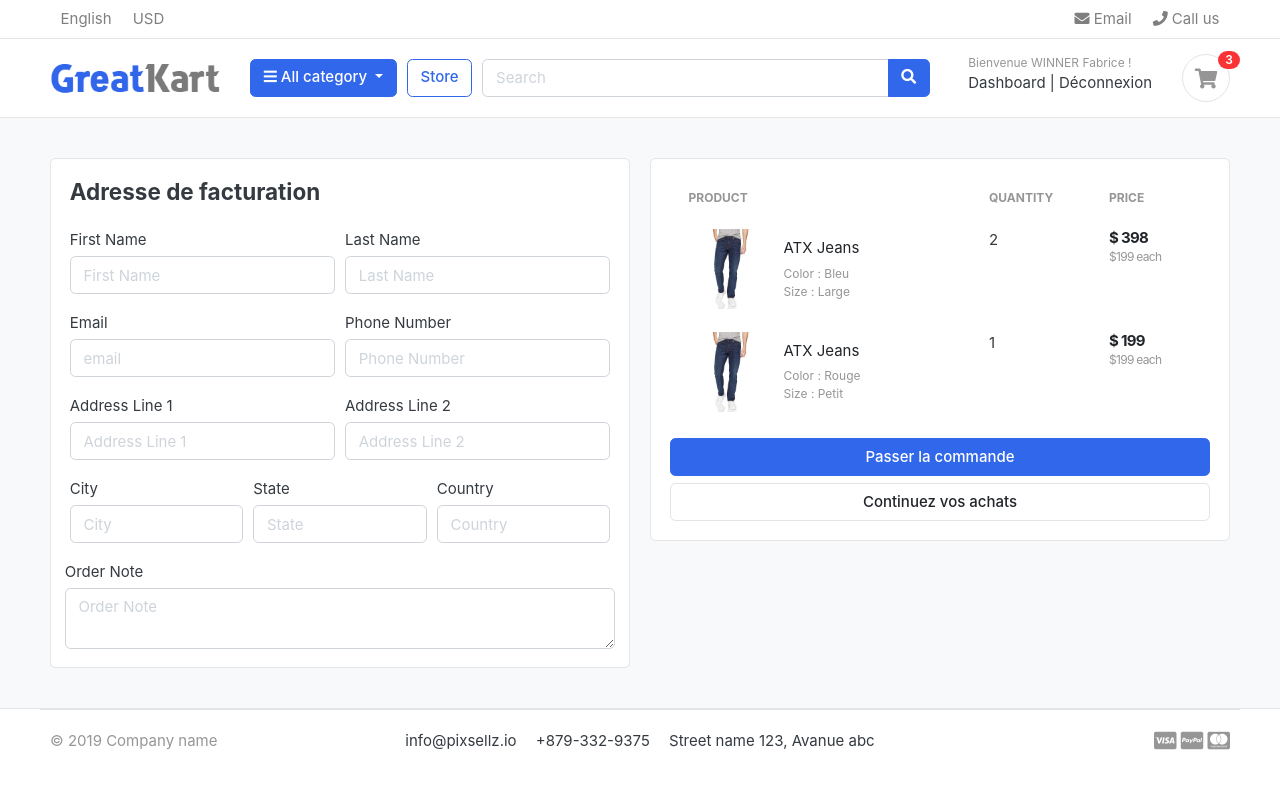
After one commit to fk-winner/e-commerce, a Django app: page /cart/checkout/ in a window 1280 px wide. The commit adds this page. Run offline with Django 3.2, Linux system fonts and the light colour scheme; a user stored in the database is signed in; data comes from the database, SQL or seed files in the repository; both versions use the stored data as it was after the commit; some libraries are stand-ins or nearby versions; some web fonts are replaced.

Commit message:
completed cart and checkout page for the logged in user

```diff
--- a/carts/context_processors.py
+++ b/carts/context_processors.py
@@ -9,7 +9,11 @@ def counter(request):
     else:
         try:
             cart = Cart.objects.filter(cart_id=_cart_id(request))
-            cart_items = Cartitem.objects.all().filter(cart=cart[:1])
+            if request.user.is_authenticated:
+                cart_items = Cartitem.objects.all().filter(user=request.user)
+            else:
+                cart_items = Cartitem.objects.all().filter(cart=cart[:1])
+
             for cart_item in cart_items:
                 cart_count += cart_item.quantity
         except Cart.DoesNotExist:
--- a/carts/models.py
+++ b/carts/models.py
@@ -1,5 +1,6 @@
 from django.db import models
 from store.models import Product, Variation
+from accounts.models import Account
 
 # Create your models here.
 
@@ -12,9 +13,10 @@ class Cart(models.Model):
         return self.cart_id
 
 class Cartitem(models.Model):
+    user = models.ForeignKey(Account, on_delete=models.CASCADE, null=True)
     product   = models.ForeignKey(Product, on_delete=models.CASCADE)
     variations = models.ManyToManyField(Variation, blank=True)
-    cart      = models.ForeignKey(Cart, on_delete=models.CASCADE)
+    cart      = models.ForeignKey(Cart, on_delete=models.CASCADE, null=True)
     quantity  = models.IntegerField()
     is_active = models.BooleanField(default=True)
 
--- a/carts/urls.py
+++ b/carts/urls.py
@@ -8,4 +8,5 @@ urlpatterns = [
     path('add_cart/<int:product_id>/', views.add_cart, name='add_cart'),
     path('remove_cart/<int:product_id>/<int:cart_item_id>/', views.remove_cart, name='remove_cart'),
     path('remove_cart_item/<int:product_id>/<int:cart_item_id>/', views.remove_cart_item, name='remove_cart_item'),
+    path('checkout/', views.checkout, name='checkout')
 ]
--- a/carts/views.py
+++ b/carts/views.py
@@ -2,6 +2,7 @@ from django.shortcuts import render, redirect, get_object_or_404
 from store.models import Product, Variation
 from .models import Cart, Cartitem
 from django.core.exceptions import ObjectDoesNotExist
+from django.contrib.auth.decorators import login_required
 from django.http import HttpResponse
 
 # Create your views here.
@@ -15,75 +16,135 @@ def _cart_id(request):
 
 
 def add_cart(request, product_id):
+    current_user = request.user
     product = Product.objects.get(id=product_id)  # get the product
-    product_variation = []
-    if request.method == 'POST':
-        for item in request.POST:
-            key   = item
-            value = request.POST[key]
 
-            try:
-                variation = Variation.objects.get(product=product, variation_category__iexact=key, variation_value__iexact=value)
-                product_variation.append(variation)
-            except:
-                pass
+    #if user is_authenticated
+    if current_user.is_authenticated:
+        product_variation = []
+        if request.method == 'POST':
+            for item in request.POST:
+                key   = item
+                value = request.POST[key]
+
+                try:
+                    variation = Variation.objects.get(product=product, variation_category__iexact=key, variation_value__iexact=value)
+                    product_variation.append(variation)
+                except:
+                    pass
 
 
-    try:
-        # récupérer le panier en utilisant le cart_id présent dans la session
-        cart = Cart.objects.get(cart_id=_cart_id(request))
-    except Cart.DoesNotExist:
-        cart = Cart.objects.create(
-            cart_id=_cart_id(request)
-        )
-    cart.save()
-
-    is_cart_item_exists = Cartitem.objects.filter(product=product, cart=cart).exists()
-    if is_cart_item_exists:
-        cart_item = Cartitem.objects.filter(product=product, cart=cart)
-        #variations existantes provient de la databases
-        #variation actuelle provient de la product_variation
-        #item_id provient de la databases
-        ex_var_list = []
-        id = []
-        for item in cart_item:
-            existing_variation = item.variations.all()
-            ex_var_list.append(list(existing_variation))
-            id.append(item.id)
+        is_cart_item_exists = Cartitem.objects.filter(product=product, user=current_user).exists()
+        if is_cart_item_exists:
+            cart_item = Cartitem.objects.filter(product=product, user=current_user)
+            ex_var_list = []
+            id = []
+            for item in cart_item:
+                existing_variation = item.variations.all()
+                ex_var_list.append(list(existing_variation))
+                id.append(item.id)
 
 
-        if product_variation in ex_var_list:
-            # augmenter la quantité de l'article du panier
-            index = ex_var_list.index(product_variation)
-            item_id = id[index]
-            ietm = Cartitem.objects.get(product=product, id=item_id)
-            item.quantity += 1
-            item.save()
+            if product_variation in ex_var_list:
+                # augmenter la quantité de l'article du panier
+                index = ex_var_list.index(product_variation)
+                item_id = id[index]
+                ietm = Cartitem.objects.get(product=product, id=item_id)
+                item.quantity += 1
+                item.save()
+            else:
+                #créer un nouvel article de panier
+                item = Cartitem.objects.create(product=product, quantity = 1, user=current_user)
+                if len(product_variation) > 0:
+                    item.variations.clear()
+                    item.variations.add(*product_variation)
+                item.save()
         else:
-            #créer un nouvel article de panier
-            item = Cartitem.objects.create(product=product, quantity = 1, cart=cart)
+            cart_item = Cartitem.objects.create(
+                product=product,
+                quantity=1,
+                user = current_user,
+            )
             if len(product_variation) > 0:
-                item.variations.clear()
-                item.variations.add(*product_variation)
-            item.save()
+                cart_item.variations.clear()
+                cart_item.variations.add(*product_variation)
+            cart_item.save()
+        return redirect('cart')
+
+    #If user is not authenticate
     else:
-        cart_item = Cartitem.objects.create(
-            product=product,
-            quantity=1,
-            cart=cart,
-        )
-        if len(product_variation) > 0:
-            cart_item.variations.clear()
-            cart_item.variations.add(*product_variation)
-        cart_item.save()
-    return redirect('cart')
+        product_variation = []
+        if request.method == 'POST':
+            for item in request.POST:
+                key   = item
+                value = request.POST[key]
+
+                try:
+                    variation = Variation.objects.get(product=product, variation_category__iexact=key, variation_value__iexact=value)
+                    product_variation.append(variation)
+                except:
+                    pass
+
+
+        try:
+            # récupérer le panier en utilisant le cart_id présent dans la session
+            cart = Cart.objects.get(cart_id=_cart_id(request))
+        except Cart.DoesNotExist:
+            cart = Cart.objects.create(
+                cart_id=_cart_id(request)
+            )
+        cart.save()
+
+        is_cart_item_exists = Cartitem.objects.filter(product=product, cart=cart).exists()
+        if is_cart_item_exists:
+            cart_item = Cartitem.objects.filter(product=product, cart=cart)
+            #variations existantes provient de la databases
+            #variation actuelle provient de la product_variation
+            #item_id provient de la databases
+            ex_var_list = []
+            id = []
+            for item in cart_item:
+                existing_variation = item.variations.all()
+                ex_var_list.append(list(existing_variation))
+                id.append(item.id)
+
+
+            if product_variation in ex_var_list:
+                # augmenter la quantité de l'article du panier
+                index = ex_var_list.index(product_variation)
+                item_id = id[index]
+                ietm = Cartitem.objects.get(product=product, id=item_id)
+                item.quantity += 1
+                item.save()
+            else:
+                #créer un nouvel article de panier
+                item = Cartitem.objects.create(product=product, quantity = 1, cart=cart)
+                if len(product_variation) > 0:
+                    item.variations.clear()
+                    item.variations.add(*product_variation)
+                item.save()
+        else:
+            cart_item = Cartitem.objects.create(
+                product  = product,
+                quantity = 1,
+                cart     = cart,
+            )
+            if len(product_variation) > 0:
+                cart_item.variations.clear()
+                cart_item.variations.add(*product_variation)
+            cart_item.save()
+        return redirect('cart')
 
 
 def remove_cart(request, product_id, cart_item_id):
-    cart = Cart.objects.get(cart_id=_cart_id(request))
     product = get_object_or_404(Product, id=product_id)
+
     try:
-        cart_item = Cartitem.objects.get(product=product, cart=cart, id=cart_item_id)
+        if request.user.is_authenticated:
+            cart_item = Cartitem.objects.get(product=product, user=request.user, id=cart_item_id)
+        else:
+            cart = Cart.objects.get(cart_id=_cart_id(request))
+            cart_item = Cartitem.objects.get(product=product, cart=cart, id=cart_item_id)
         if cart_item.quantity > 1:
             cart_item.quantity -= 1
             cart_item.save()
@@ -93,10 +154,16 @@ def remove_cart(request, product_id, cart_item_id):
         pass
     return redirect('cart')
 
+
+
 def remove_cart_item(request, product_id, cart_item_id):
-    cart = Cart.objects.get(cart_id=_cart_id(request))
     product = get_object_or_404(Product, id=product_id)
-    cart_item = Cartitem.objects.get(product=product, cart=cart, id=cart_item_id)
+    if request.user.is_authenticated:
+        cart_item = Cartitem.objects.get(product=product, user=request.user, id=cart_item_id)
+
+    else:
+        cart = Cart.objects.get(cart_id=_cart_id(request))
+        cart_item = Cartitem.objects.get(product=product, cart=cart, id=cart_item_id)
     cart_item.delete()
     return redirect('cart')
 
@@ -105,14 +172,17 @@ def cart(request, total=0, quantity=0, cart_item=None):
     try:
         tax = 0
         grand_total = 0
-        cart = Cart.objects.get(cart_id=_cart_id(request))
-        cart_items = Cartitem.objects.filter(cart=cart, is_active=True)
+        if request.user.is_authenticated:
+            cart_items = Cartitem.objects.filter(user=request.user, is_active=True)
+        else:
+            cart = Cart.objects.get(cart_id=_cart_id(request))
+            cart_items = Cartitem.objects.filter(cart=cart, is_active=True)
         for cart_item in cart_items:
             total += (cart_item.product.price * cart_item.quantity)
             quantity += cart_item.quantity
         tax = (2 * total)/100
         grand_total = total + tax
-    except ObjectDoesNotExists:
+    except ObjectDoesNotExist:
         pass
     context = {
         'total': total,
@@ -122,3 +192,29 @@ def cart(request, total=0, quantity=0, cart_item=None):
         'grand_total': grand_total,
     }
     return render(request, 'store/cart.html', context)
+
+@login_required(login_url = 'login')
+def checkout(request, total=0, quantity=0, cart_items=None):
+    try:
+        tax = 0
+        grand_total = 0
+        if request.user.is_authenticated:
+            cart_items = Cartitem.objects.filter(user=request.user, is_active=True)
+        else:
+            cart = Cart.objects.get(cart_id=_cart_id(request))
+            cart_items = Cartitem.objects.filter(cart=cart, is_active=True)
+        for cart_item in cart_items:
+            total += (cart_item.product.price * cart_item.quantity)
+            quantity += cart_item.quantity
+        tax = (2 * total)/100
+        grand_total = total + tax
+    except ObjectDoesNotExist:
+        pass
+    context = {
+        'total': total,
+        'quantity': quantity,
+        'cart_items': cart_items,
+        'tax': tax,
+        'grand_total': grand_total,
+    }
+    return render(request, 'store/checkout.html', context)
--- a/templates/store/cart.html
+++ b/templates/store/cart.html
@@ -52,9 +52,9 @@
                                     <div class="col">
                                         <div class="input-group input-spinner">
                                             <div class="input-group-prepend">
-                                                <a href="{% url 'remove_cart' cart_item.product.id cart_item.id %}" class="btn btn-light" type="button" id="button-plus"> <i class="fa fa-minus"></i></a>
+                                            <a href="{% url 'remove_cart' cart_item.product.id cart_item.id %}" class="btn btn-light" type="button" id="button-plus"> <i class="fa fa-minus"></i> </a>
                                             </div>
-                                            <input type="text" class="form-control" value="{{ cart_item.quantity }}">
+                                            <input type="text" class="form-control"  value="{{ cart_item.quantity }}">
                                             <div class="input-group-append">
                                                 <form action="{% url 'add_cart' cart_item.product.id %}" method="POST">
                                                     {% csrf_token %}
@@ -103,7 +103,7 @@
                         <p class="text-center mb-3">
                             <img src="{% static './images/misc/payments.png' %}" height="26">
                         </p>
-                        <a href="./place-order.html" class="btn btn-primary btn-block"> Checkout </a>
+                        <a href="{% url 'checkout' %}" class="btn btn-primary btn-block"> Checkout </a>
                         <a href="{% url 'store' %}" class="btn btn-light btn-block">Continuez vos achats</a>
                     </div> <!-- card-body.// -->
                 </div> <!-- card.// -->
--- /dev/null
+++ b/templates/store/checkout.html
@@ -0,0 +1,138 @@
+{% extends 'base.html' %}
+
+{% load static %}
+
+{% block content %}
+
+<section class="section-content padding-y bg">
+    <div class="container">
+
+        <!-- ============================ COMPONENT 1 ================================= -->
+
+        <div class="row">
+            <aside class="col-lg-6">
+                <div class="card">
+                    <div class="card-body">
+                        <h4 class="card-title mb-4">Adresse de facturation</h4>
+                        <form action="" method="POST">
+                            {% csrf_token %}
+                            <div class="form-row">
+                                <div class="col form-group">
+                                    <label for="">First Name</label>
+                                    <input type="text" name="first_name" class="form-control" placeholder="First Name" required>
+                                </div>
+                                <div class="col form-group">
+                                    <label for="">Last Name</label>
+                                    <input type="text" name="last_name" class="form-control" placeholder="Last Name" required>
+                                </div>
+                            </div>
+                            <div class="form-row">
+                                <div class="col form-group">
+                                    <label for="">Email</label>
+                                    <input type="email" name="email" class="form-control" placeholder="email" required>
+                                </div>
+                                <div class="col form-group">
+                                    <label for="">Phone Number</label>
+                                    <input type="text" name="phone" class="form-control" placeholder="Phone Number" required>
+                                </div>
+                            </div>
+                            <div class="form-row">
+                                <div class="col form-group">
+                                    <label for="">Address Line 1</label>
+                                    <input type="text" name="address_line_1" class="form-control" placeholder="Address Line 1" required>
+                                </div>
+                                <div class="col form-group">
+                                    <label for="">Address Line 2</label>
+                                    <input type="text" name="address_line_2" class="form-control" placeholder="Address Line 2">
+                                </div>
+                            </div>
+                            <div class="form-row">
+                                <div class="col form-group">
+                                    <label for="">City</label>
+                                    <input type="text" name="city" class="form-control" placeholder="City" required>
+                                </div>
+                                <div class="col form-group">
+                                    <label for="">State</label>
+                                    <input type="text" name="state" class="form-control" placeholder="State" required>
+                                </div>
+                                <div class="col form-group">
+                                    <label for="">Country</label>
+                                    <input type="text" name="country" class="form-control" placeholder="Country" required>
+                                </div>
+                            </div>
+                            <div class="form-row">
+                                <label for="">Order Note</label>
+                                <textarea name="order_note" rows="2" class="form-control" placeholder="Order Note"></textarea>
+                            </div>
+
+                    </div>
+                </div> <!-- card.// -->
+
+            </aside> <!-- col.// -->
+            <aside class="col-lg-6">
+
+                <div class="card">
+                    <div class="card-body">
+                        <table class="table table-borderless table-shopping-cart">
+                            <thead class="text-muted">
+                                <tr class="small text-uppercase">
+                                    <th scope="col">Product</th>
+                                    <th scope="col" width="120">Quantity</th>
+                                    <th scope="col" width="120">Price</th>
+
+                                </tr>
+                            </thead>
+                            <tbody>
+                                {% for cart_item in cart_items %}
+                                <tr>
+                                    <td>
+                                        <figure class="itemside align-items-center">
+                                            <div class="aside"><img src="{{ cart_item.product.images.url }}" class="img-sm">
+                                            </div>
+                                            <figcaption class="info">
+                                                <a href="{{ cart_item.product.get_url }}" class="title text-dark">
+                                                    {{ cart_item.product.product_name }}</a>
+                                                <p class="text-muted small">
+                                                    {% if cart_item.variations.all %}
+                                                        {% for item in cart_item.variations.all %}
+                                                        {{ item.variation_category | capfirst }} : {{ item.variation_value | capfirst }} <br>
+                                                        {%endfor%}
+                                                    {% endif %}
+                                                </p>
+                                            </figcaption>
+                                        </figure>
+                                    </td>
+                                    <td>
+                                      <label for="">{{ cart_item.quantity }}</label>
+                                    </td>
+                                    <td>
+                                        <div class="price-wrap">
+                                            <var class="price">$ {{ cart_item.sub_total }}</var>
+                                            <small class="text-muted"> ${{ cart_item.product.price }} each </small>
+                                        </div> <!-- price-wrap .// -->
+                                    </td>
+
+                                </tr>
+                                {% endfor %}
+                            </tbody>
+                        </table>
+
+                        <button type="submit" name="submit" class="btn btn-primary btn-block"> Passer la commande </button>
+                        <a href="{% url 'store' %}" class="btn btn-light btn-block">Continuez vos achats</a>
+                    </form>
+                    </div> <!-- card-body.// -->
+                </div> <!-- card.// -->
+
+
+            </aside> <!-- col.// -->
+
+
+        </div> <!-- row.// -->
+
+
+        <!-- ============================ COMPONENT 1 END .// ================================= -->
+
+    </div> <!-- container .//  -->
+</section>
+<!-- ========================= SECTION CONTENT END// ========================= -->
+{% endblock %}
```
Also changed, not shown: accounts/views.py (+77 -14 lines), carts/migrations/0003_auto_20210417_1619.py (added), db.sqlite3.
